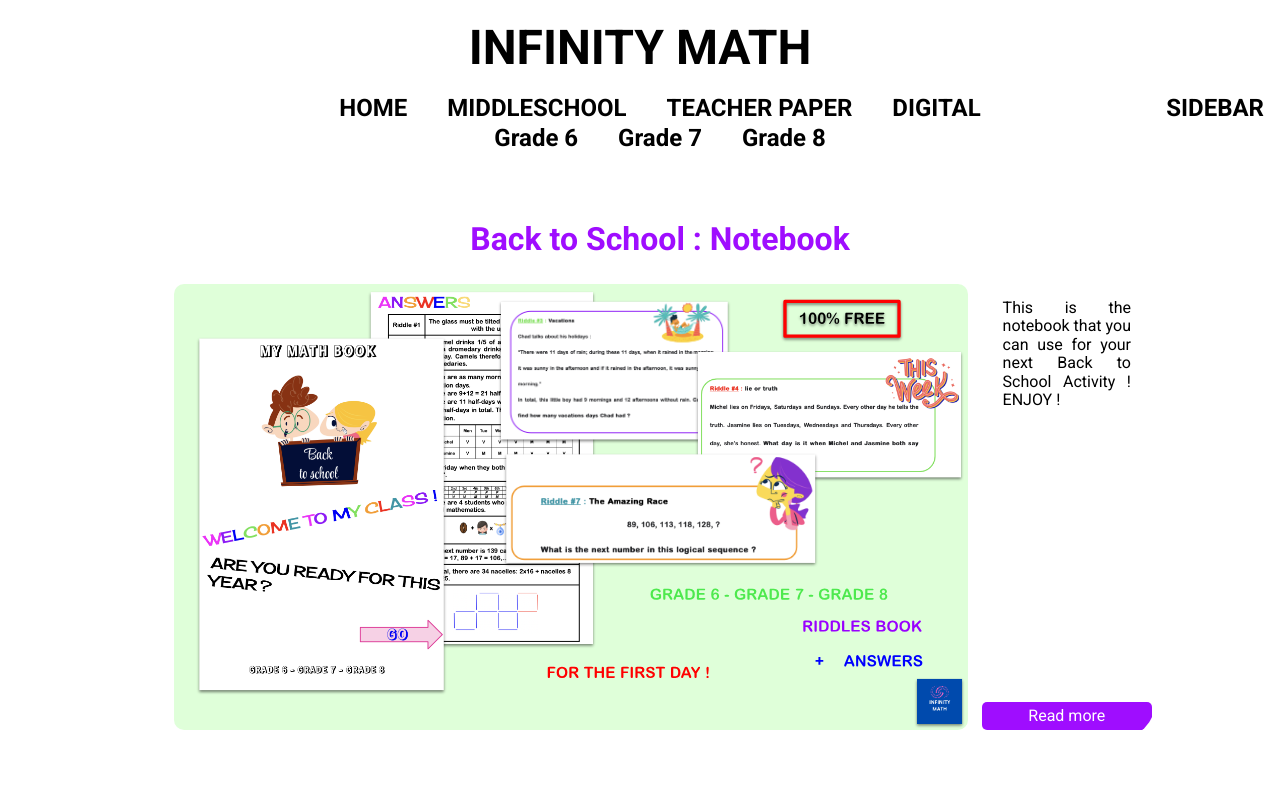
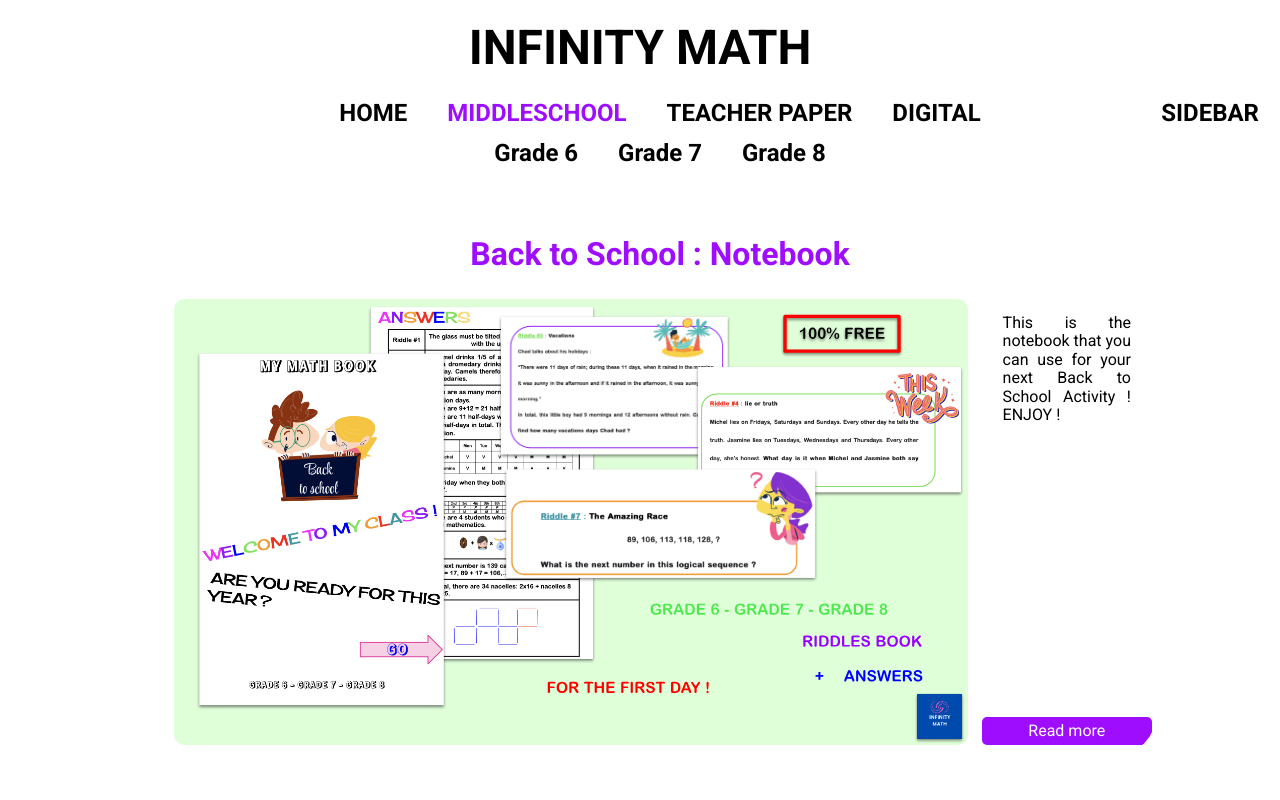
Before and after one commit to ahourewitz/react-infinitymath, a React (Create React App) app: page /MiddleSchool in a window 1280 px wide. Shown: the top 800 px of the page. Built offline with nearby package versions, Linux system fonts and the light colour scheme.

Commit message:
Adds margin for menu

```diff
--- a/src/App.css
+++ b/src/App.css
@@ -100,7 +100,7 @@ nav ul {
   z-index: 10;
   position: sticky;
   top: 0;
-  margin: 0;
+  margin: 5px;
   padding: 0;
   background-color: white;
 }
@@ -130,12 +130,16 @@ nav ul {
   /*text-shadow: 1px 1px 1px black,-1px -1px 1px black,-1px 1px 1px black,1px -1px 1px black;*/
 }
 
-.Menu ul li a:hover {
+/*.Menu ul li a:hover {*/
+/*  color: var(--secondary-accent-color);*/
+/*}*/
+/*.Menu ul li a:focus {*/
+/*  color: var(--secondary-accent-color);*/
+/*}*/
+.Menu ul li .active {
   color: var(--secondary-accent-color);
 }
-.Menu ul li a:focus {
-  color: var(--secondary-accent-color);
-}
+
 
 .ContentView {
   /*position: relative;*/
--- a/src/pages/LayoutMainMenu.js
+++ b/src/pages/LayoutMainMenu.js
@@ -1,4 +1,4 @@
-import {Outlet, Link} from "react-router-dom";
+import {Outlet, NavLink} from "react-router-dom";
 import * as PropTypes from "prop-types";
 import Sidebar from "./Sidebar";
 import React, {useState} from "react";
@@ -35,16 +35,16 @@ const LayoutMainMenu = () => {
             <nav className={"Menu MainMenu"}>
                 <ul>
                     <li>
-                        <Link to="/">HOME</Link>
+                        <NavLink to="/">HOME</NavLink>
                     </li>
                     <li>
-                        <Link to="/MiddleSchool">MIDDLESCHOOL</Link>
+                        <NavLink to="/MiddleSchool">MIDDLESCHOOL</NavLink>
                     </li>
                     <li>
-                        <Link to="/TeacherPaper">TEACHER PAPER</Link>
+                        <NavLink to="/TeacherPaper">TEACHER PAPER</NavLink>
                     </li>
                     <li>
-                        <Link to="/Digital">DIGITAL</Link>
+                        <NavLink to="/Digital">DIGITAL</NavLink>
                     </li>
                     <li style={{position: "absolute", right: "1em"}}>
                         <a onClick={hideSidebar} href={"#"}>SIDEBAR</a>
--- a/src/pages/MiddleSchool.js
+++ b/src/pages/MiddleSchool.js
@@ -1,4 +1,4 @@
-import {BrowserRouter, Link, Outlet, Route, Routes, useParams} from "react-router-dom";
+import {BrowserRouter, NavLink, Outlet, Route, Routes, useParams} from "react-router-dom";
 import {React, lazy, Suspense} from "react";
 import LayoutGrade6 from "./LayoutGrade6";
 import LayoutGrade7 from "./LayoutGrade7";
@@ -23,13 +23,13 @@ function MiddleSchoolMenu() {
             <nav className={"Menu SubMenu"}>
                 <ul>
                     <li>
-                        <Link to={"Grade6"}>Grade 6</Link>
+                        <NavLink to={"Grade6"}>Grade 6</NavLink>
                     </li>
                     <li>
-                        <Link to={"Grade7"}>Grade 7</Link>
+                        <NavLink to={"Grade7"}>Grade 7</NavLink>
                     </li>
                     <li>
-                        <Link to={"Grade8"}>Grade 8</Link>
+                        <NavLink to={"Grade8"}>Grade 8</NavLink>
                     </li>
                 </ul>
             </nav>
```
